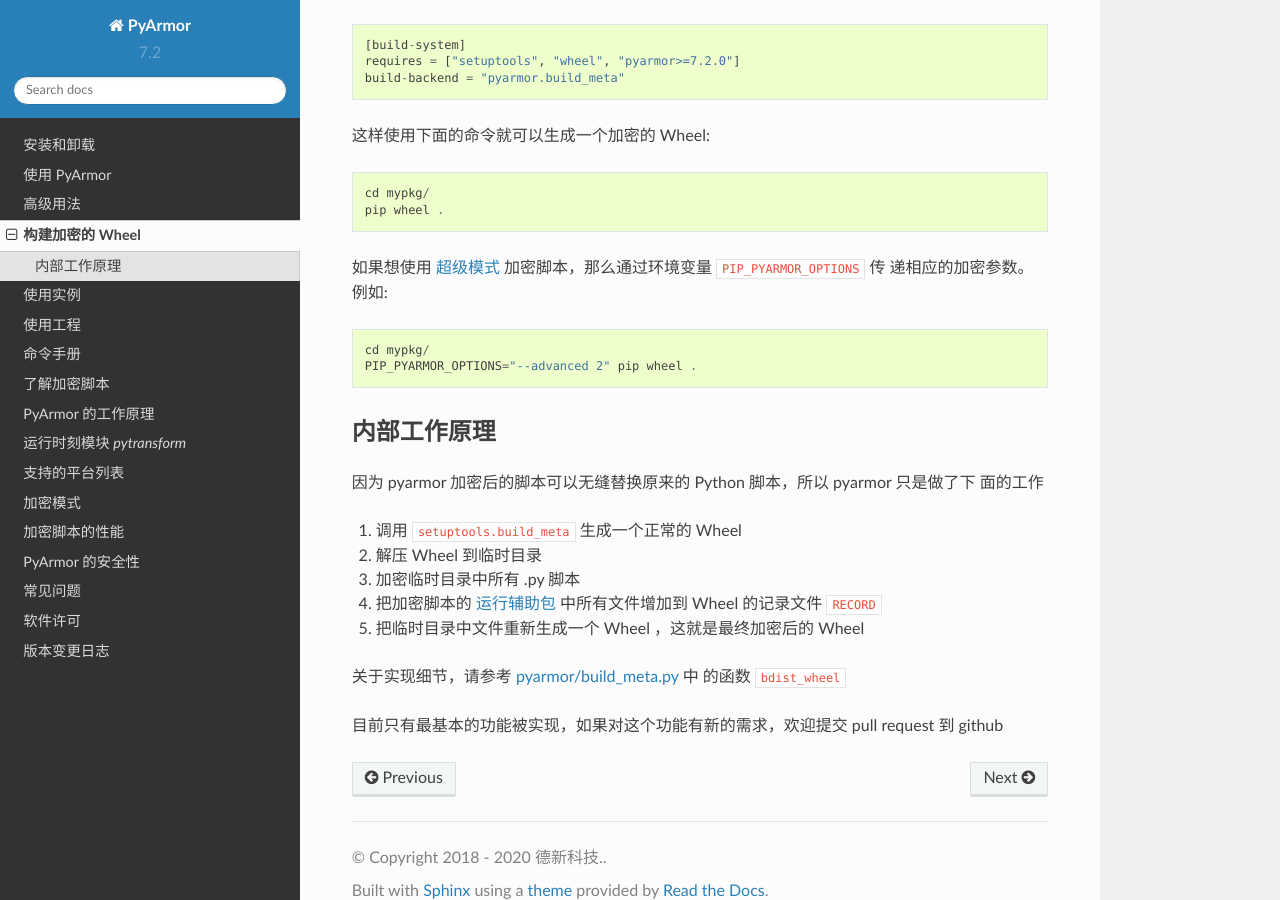
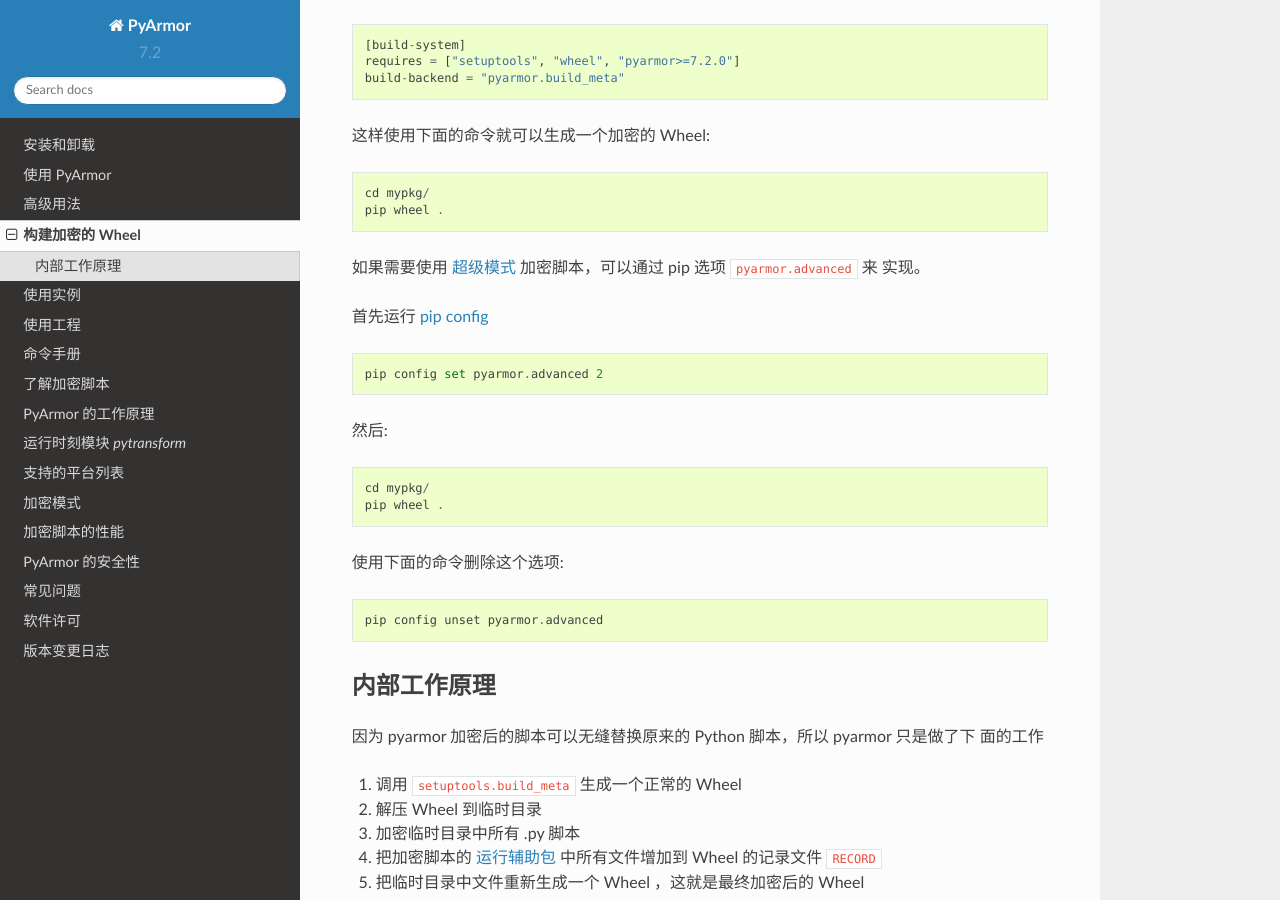
Before and after one commit to dashingsoft/pyarmor-docs-zh, a Sphinx documentation site: the page built from docs/build-wheel.rst, in a window 1280 px wide and 900 px high, scrolled down 817 px. Built offline with Sphinx 7.4.7 and the Read the Docs theme 2.0.0, drawn with Linux system fonts in a browser that asks for light colours.

Commit message:
Refine building wheel with pip config

```diff
--- a/docs/build-wheel.rst
+++ b/docs/build-wheel.rst
@@ -41,11 +41,21 @@
     cd mypkg/
     pip wheel .
 
-如果想使用 :ref:`超级模式` 加密脚本，那么通过环境变量 ``PIP_PYARMOR_OPTIONS`` 传
-递相应的加密参数。例如::
+如果需要使用 :ref:`超级模式` 加密脚本，可以通过 pip 选项 ``pyarmor.advanced`` 来
+实现。
+
+首先运行 `pip config <https://pip.pypa.io/en/stable/cli/pip_config/>`_ ::
+
+    pip config set pyarmor.advanced 2
+
+然后::
 
     cd mypkg/
-    PIP_PYARMOR_OPTIONS="--advanced 2" pip wheel .
+    pip wheel .
+
+使用下面的命令删除这个选项::
+
+  pip config unset pyarmor.advanced
 
 内部工作原理
 ------------
```
